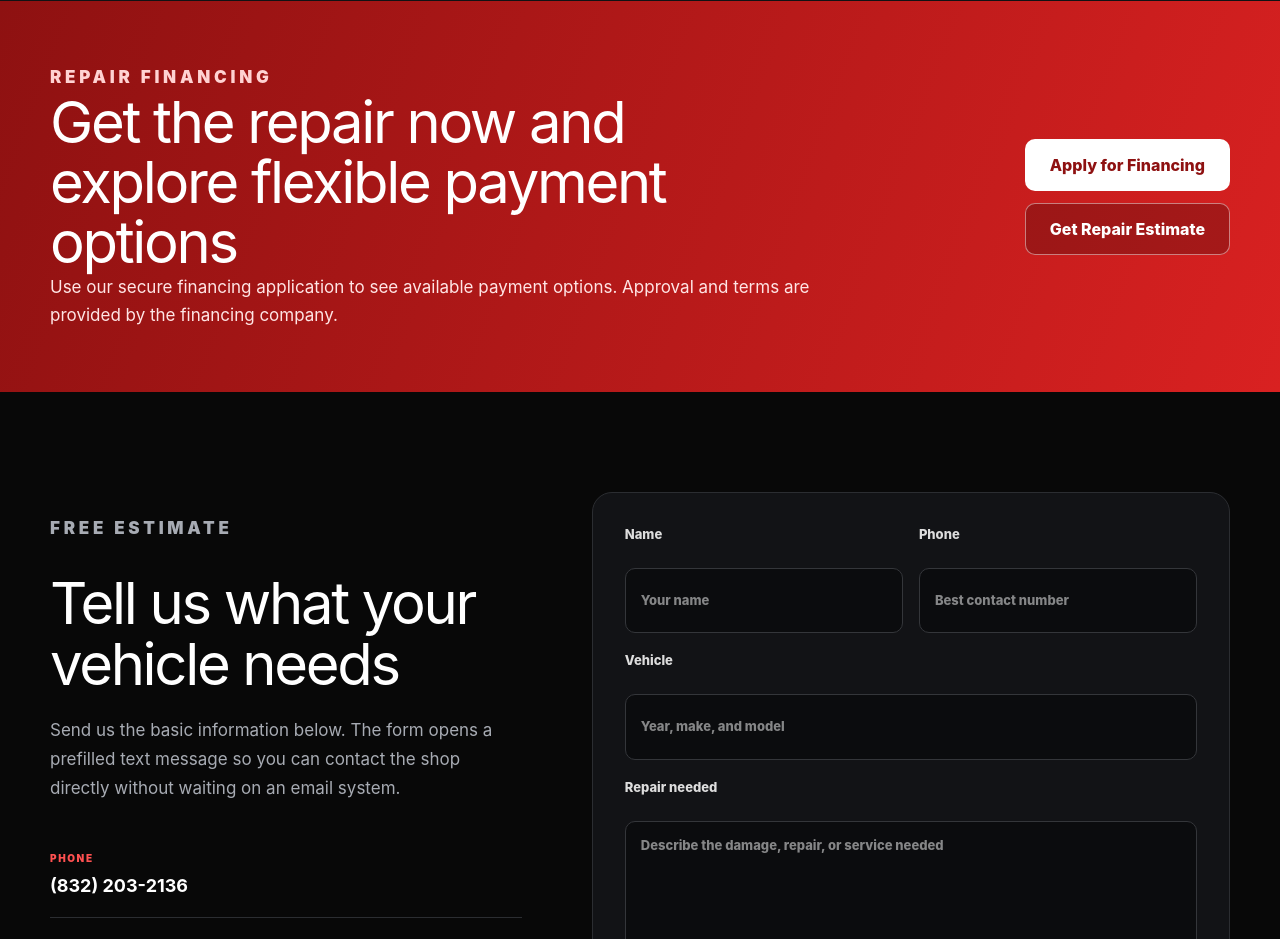
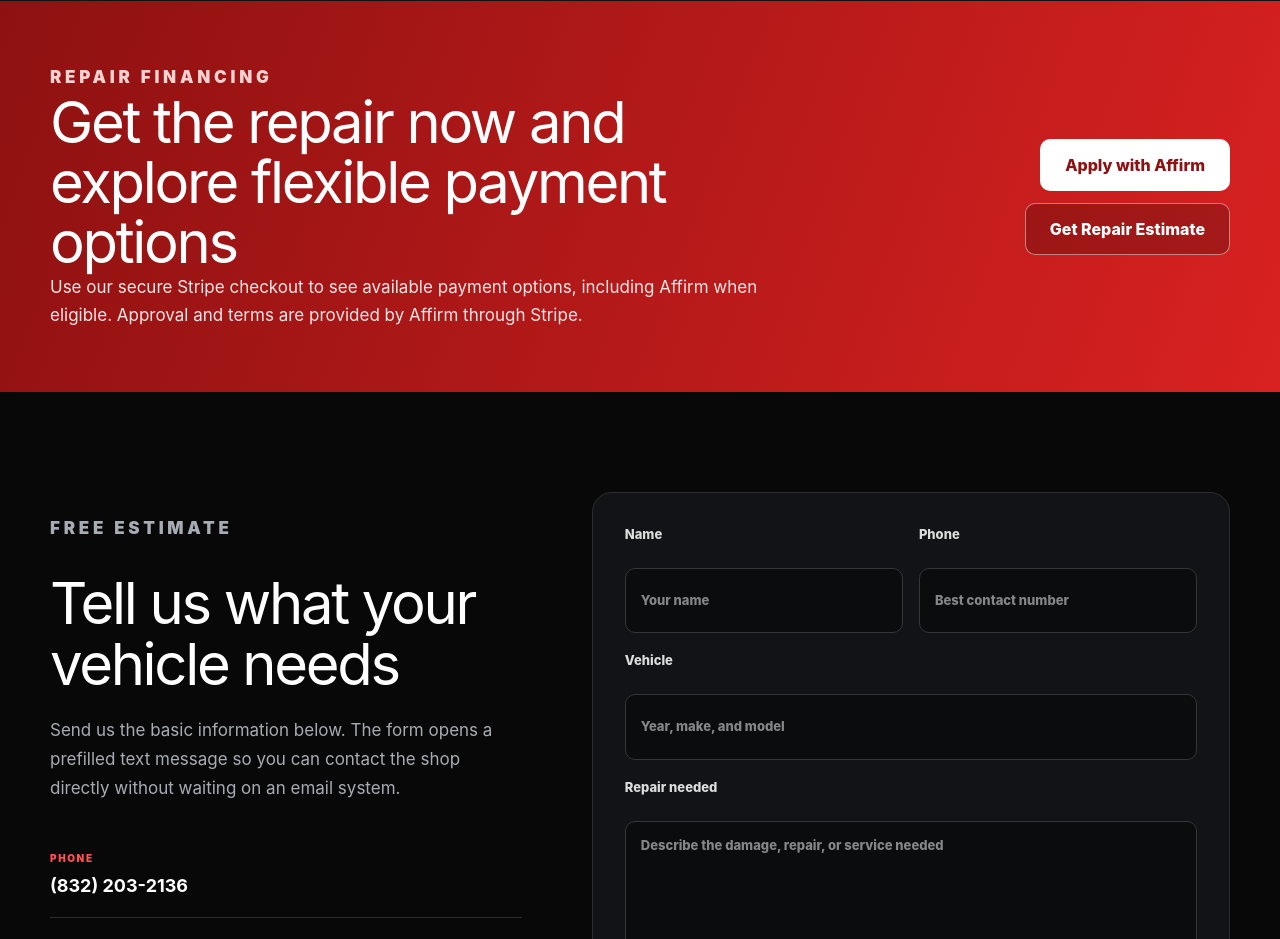
Before and after one commit to galloxxv/DGAutos, a React (Vite) app in the folder dg-autos-website/: page / in a window 1280 px wide. Shown: the part 4080-5019 px from the top of the page. Built offline with nearby package versions, Linux system fonts and the light colour scheme; no server answers.

Commit message:
Connect financing buttons to Stripe Affirm checkout

```diff
--- a/dg-autos-website/src/App.tsx
+++ b/dg-autos-website/src/App.tsx
@@ -2,7 +2,7 @@ import { useState, type FormEvent } from "react";
 
 const phoneDisplay = "(832) 203-2136";
 const phoneNumber = "8322032136";
-const financingUrl = String(import.meta.env.VITE_FINANCING_URL || "").trim();
+const financingUrl = String(import.meta.env.VITE_FINANCING_URL || "https://buy.stripe.com/9B6eVd7Xqf3zciz7emabK00").trim();
 const financingMessage = encodeURIComponent("Hi DG Autos, I would like to apply for financing for my vehicle repair. Please send me the application details.");
 const financingHref = financingUrl || `sms:${phoneNumber}?&body=${financingMessage}`;
 
@@ -110,9 +110,9 @@ function App() {
 
         <section id="financing" className="finance-banner">
           <div className="container finance-inner">
-            <div><p className="eyebrow">Repair financing</p><h2>Get the repair now and explore flexible payment options</h2><p>{financingUrl ? "Use our secure financing application to see available payment options. Approval and terms are provided by the financing company." : "Start your financing request by texting DG Autos. We will send the current secure lender application and help you connect it to your estimate."}</p></div>
+            <div><p className="eyebrow">Repair financing</p><h2>Get the repair now and explore flexible payment options</h2><p>Use our secure Stripe checkout to see available payment options, including Affirm when eligible. Approval and terms are provided by Affirm through Stripe.</p></div>
             <div className="finance-actions">
-              <a className="button button-light" href={financingHref} target={financingUrl ? "_blank" : undefined} rel={financingUrl ? "noreferrer" : undefined}>{financingUrl ? "Apply for Financing" : "Start Financing Request"}</a>
+              <a className="button button-light" href={financingHref} target="_blank" rel="noreferrer">Apply with Affirm</a>
               <a className="button button-secondary" href="#contact">Get Repair Estimate</a>
             </div>
           </div>
```
